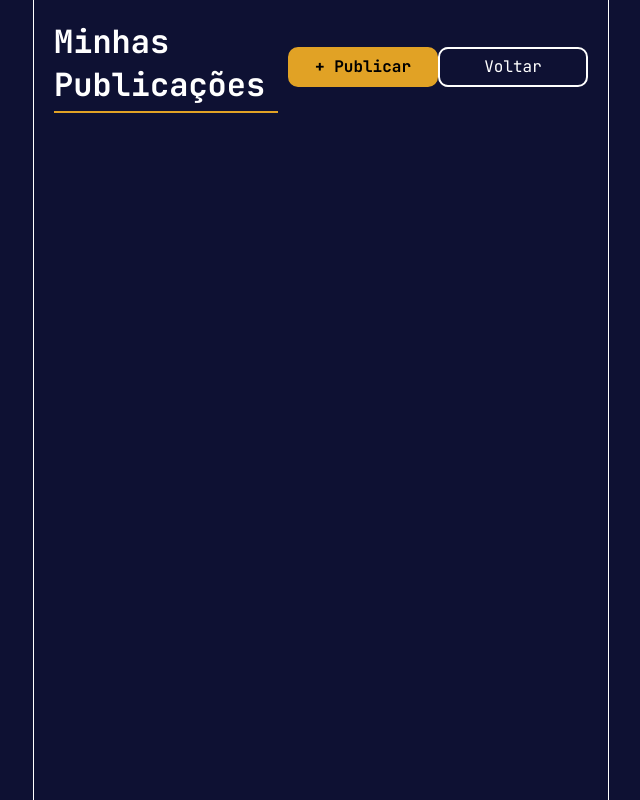
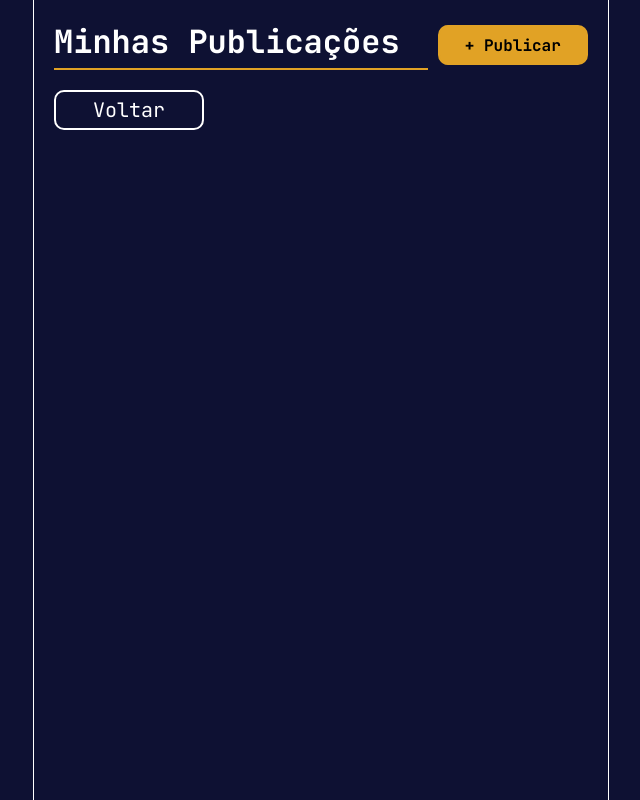
Before and after one commit to hermesonbastos/PROJETO_WEB, a React (Create React App) app: page /myposts in a window 1280 px wide. Shown: the whole page, without its empty margins (319-959 px from the left). Built offline with nearby package versions, Linux system fonts and the light colour scheme.

Commit message:
tela de publicações

```diff
--- a/src/components/Button/styles.css
+++ b/src/components/Button/styles.css
@@ -65,18 +65,8 @@
   background-color: var(--cor-primaria);
   font-family: var(--fonte-primaria);
   color: var(--cor-secundaria);
-  font-size: 16px;
+  font-size: 20px;
+  gap: 10px;
   text-align: center;
-
+  margin-top: 20px;
 }
-
-.button-container {
-  margin-top: auto;
-  display: flex;
-  justify-content: flex-end;
-}
-
-.button-group {
-  display: flex;
-  margin-left: auto;
-}
--- a/src/pages/MyPosts/MyPosts.jsx
+++ b/src/pages/MyPosts/MyPosts.jsx
@@ -17,14 +17,14 @@ const MyPosts = () => {
   return (
     <div className="myposts">
       <div className="myposts-container">
-        <div className="myposts-header">
+        <div className="myposts-header" style={{ display: 'flex', alignItems: 'center' }}>
             <h1 className="myposts-title">Minhas Publicações</h1>
-          <div className="button-group">
             <button
-              className="btn-public"
-              onClick={handlePublic}>
+                className="btn-public" onClick={handlePublic}>
                 + Publicar
             </button>
+        </div>
+        <div>
           <button
             className="btn-public-back"
             onClick={handleBack}>
@@ -33,7 +33,6 @@ const MyPosts = () => {
         </div>
       </div>
     </div>
-    </div>
   );
 }
 
--- a/src/pages/MyPosts/styles.css
+++ b/src/pages/MyPosts/styles.css
@@ -27,7 +27,7 @@
     border-bottom: 2px solid var(--cor-terciaria);
     width: 70%;
   }
-
+z
   .myposts-header {
     display: flex;
     align-items: center;
```
Lines whose indentation alone changed are shown as unchanged.
